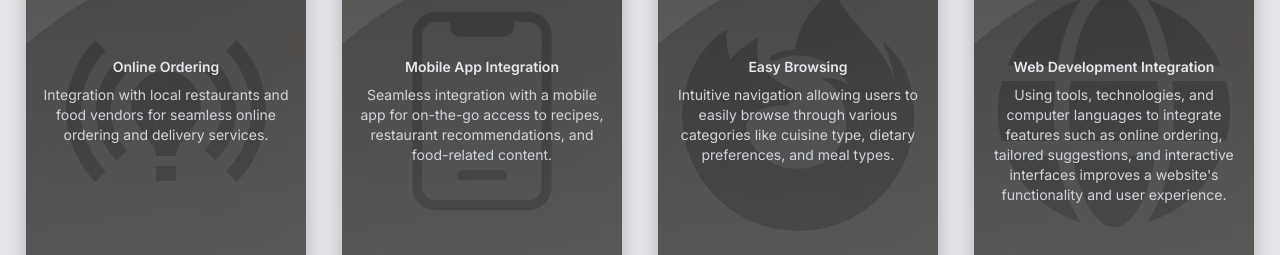
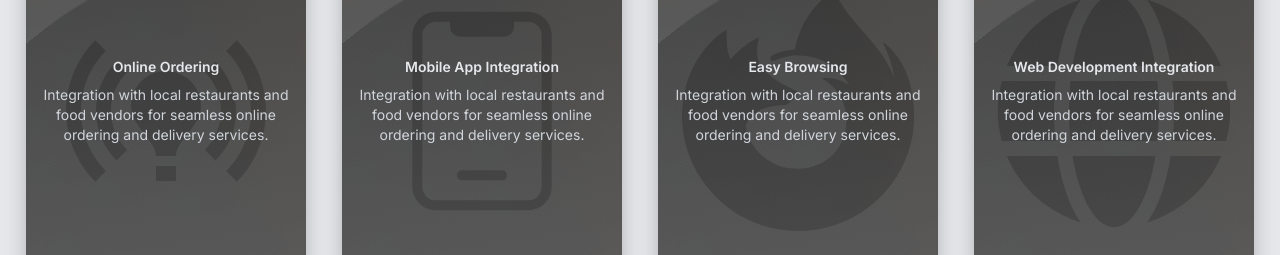
Before and after one commit to nugiwara12/food-ordering, a Next.js app: page /Home/Homestead in a window 1280 px wide. Shown: the part 1091-1346 px from the top of the page. Built offline with nearby package versions, Linux system fonts and the light colour scheme.

Commit message:
add similar text

```diff
--- a/src/app/Home/Homestead/page.js
+++ b/src/app/Home/Homestead/page.js
@@ -74,9 +74,8 @@ const Homestead = () => {
                     Mobile App Integration
                   </p>
                   <p className="text-sm font-normal text-wrap px-4 mt-2 text-gray-300">
-                    Seamless integration with a mobile app for on-the-go access
-                    to recipes, restaurant recommendations, and food-related
-                    content.
+                    Integration with local restaurants and food vendors for
+                    seamless online ordering and delivery services.
                   </p>
                 </div>
               </div>
@@ -93,9 +92,8 @@ const Homestead = () => {
                     Easy Browsing
                   </p>
                   <p className="text-sm font-normal text-wrap px-4 mt-2 text-gray-300">
-                    Intuitive navigation allowing users to easily browse through
-                    various categories like cuisine type, dietary preferences,
-                    and meal types.
+                    Integration with local restaurants and food vendors for
+                    seamless online ordering and delivery services.
                   </p>
                 </div>
               </div>
@@ -112,10 +110,8 @@ const Homestead = () => {
                     Web Development Integration
                   </p>
                   <p className="text-sm font-normal text-wrap px-4 mt-2 text-gray-300">
-                    Using tools, technologies, and computer languages to
-                    integrate features such as online ordering, tailored
-                    suggestions, and interactive interfaces improves a website's
-                    functionality and user experience.
+                    Integration with local restaurants and food vendors for
+                    seamless online ordering and delivery services.
                   </p>
                 </div>
               </div>
```
